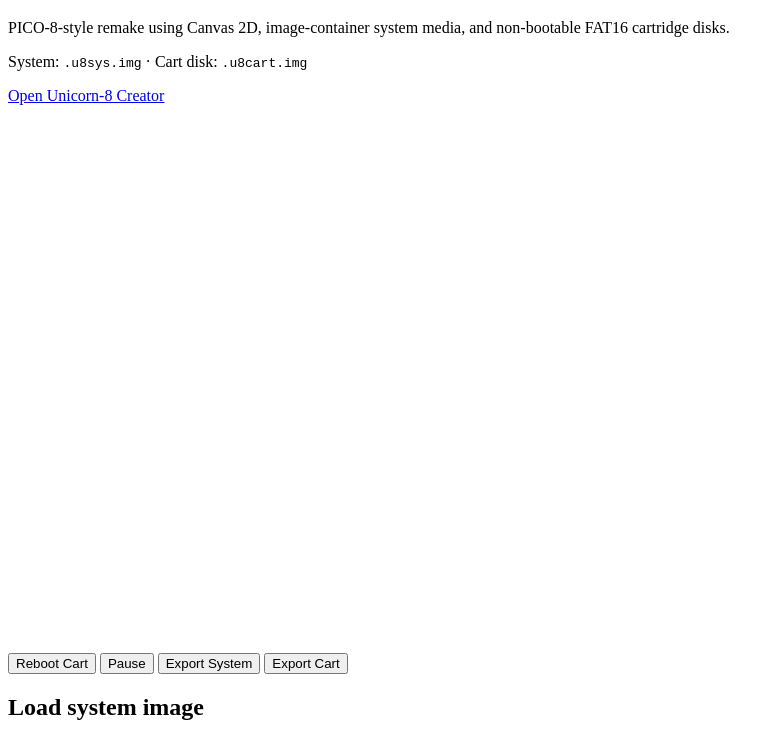
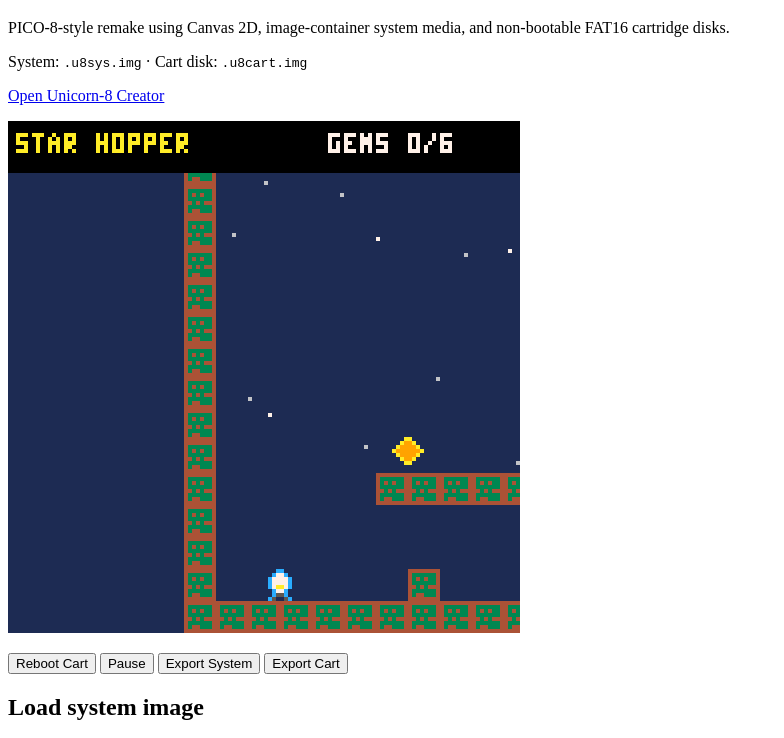
Before and after one commit to gitman-cyber/Unicorn8, a plain HTML site: page index.html in a window 1280 px wide. Shown: the part 61-799 px from the top of the page, without its empty margins (0-784 px from the left). Drawn offline with nearby package versions, Linux system fonts and the light colour scheme.

Commit message:
Update index.html

```diff
--- a/index.html
+++ b/index.html
@@ -6,7 +6,7 @@
   <title>Unicorn-8</title>
   <script src="https://cdnjs.cloudflare.com/ajax/libs/unicorn.js/1.0-rc3/unicorn.min.js"></script>
   <script src="https://cdn.jsdelivr.net/npm/acorn@8/dist/acorn.min.js"></script>
-  <script src="src/app.js" defer></script>
+  <script src="./app.js" defer></script>
 </head>
 <body>
   <main>
```
